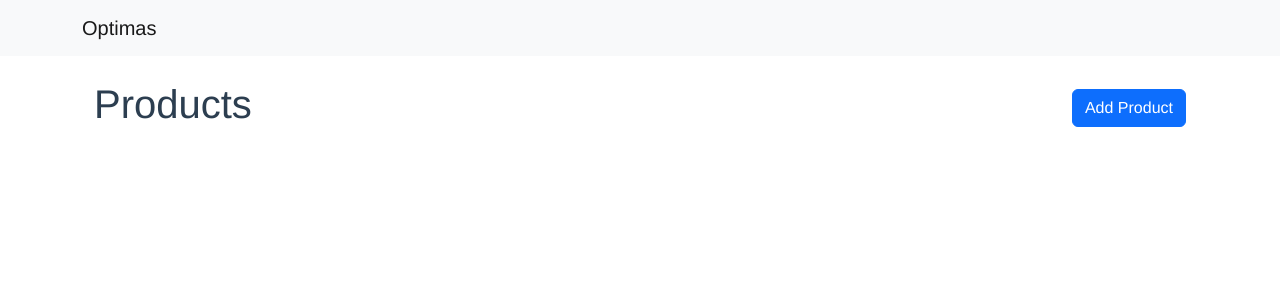
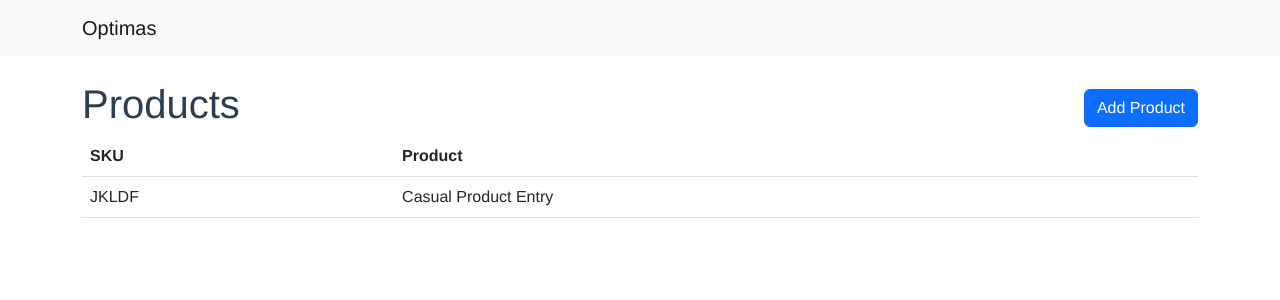
Before and after one commit to rajeshdewle/vue-assignment, a Vue app: page /products in a window 1280 px wide. Shown: the top 300 px of the page. Built offline with nearby package versions, Linux system fonts and the light colour scheme; data requests are answered from the project's data file.

Commit message:
Add API integration to fetch product list

```diff
--- /dev/null
+++ b/db.json
@@ -0,0 +1,17 @@
+{
+  "products": [
+    {
+      "id": 1,
+      "product_name": "Casual Product Entry",
+      "product_sku": "JKLDF",
+      "product_desc": "HHH",
+      "product_image": ["image1", "image2"],
+      "items": [{
+        "size": "1",
+        "part_number" :"102",
+        "color": "blue",
+        "price": "800"
+      }]
+    }
+  ]
+}
--- a/src/App.vue
+++ b/src/App.vue
@@ -1,6 +1,8 @@
 <template>
   <Header />
-  <HomePage />
+  <div class="container">
+    <HomePage />
+  </div>
 </template>
 
 <script>
--- a/src/store/index.js
+++ b/src/store/index.js
@@ -1,9 +1,28 @@
 import { createStore } from "vuex";
+import axios from "@/plugins/axios";
 
 const store = createStore({
-  state() {},
-  mutations: {},
-  actions: {},
+  state() {
+    return {
+      products: [],
+    };
+  },
+  mutations: {
+    setProducts (state, data) {
+      state.products = data;
+    },
+  },
+  actions: {
+    getProducts: async ({ commit }) => {
+      let url = `/products`;
+      await axios
+        .get(url)
+        .then((res) => {
+          commit("setProducts", res.data);
+        })
+        .catch((e) => console.error(e));
+    },
+  },
 });
 
 export default store;
--- a/src/views/HomePage.vue
+++ b/src/views/HomePage.vue
@@ -1,7 +1,5 @@
 <template>
-  <div class="container">
-    <router-view />
-  </div>
+  <router-view />
 </template>
 
 <script>
--- a/src/views/ProductList.vue
+++ b/src/views/ProductList.vue
@@ -5,13 +5,40 @@
       Add Product
     </router-link>
   </div>
+  <div>
+    <table class="table">
+      <thead>
+        <tr>
+          <th scope="col">SKU</th>
+          <th scope="col">Product</th>
+        </tr>
+      </thead>
+      <tbody>
+        <tr v-for="product in products" :key="product.id">
+          <td scope="row">{{ product.product_sku }}</td>
+          <td scope="row">{{ product.product_name }}</td>
+        </tr>
+      </tbody>
+    </table>
+  </div>
 </template>
 
 <script>
+import { mapActions, mapState } from 'vuex';
+
 export default {
   name: "ProductList",
   data() {
     return {};
   },
+  computed: {
+    ...mapState(['products']),
+  },
+  created() {
+    this.getProducts();
+  },
+  methods: {
+    ...mapActions(['getProducts'])
+  },
 };
 </script>
```
